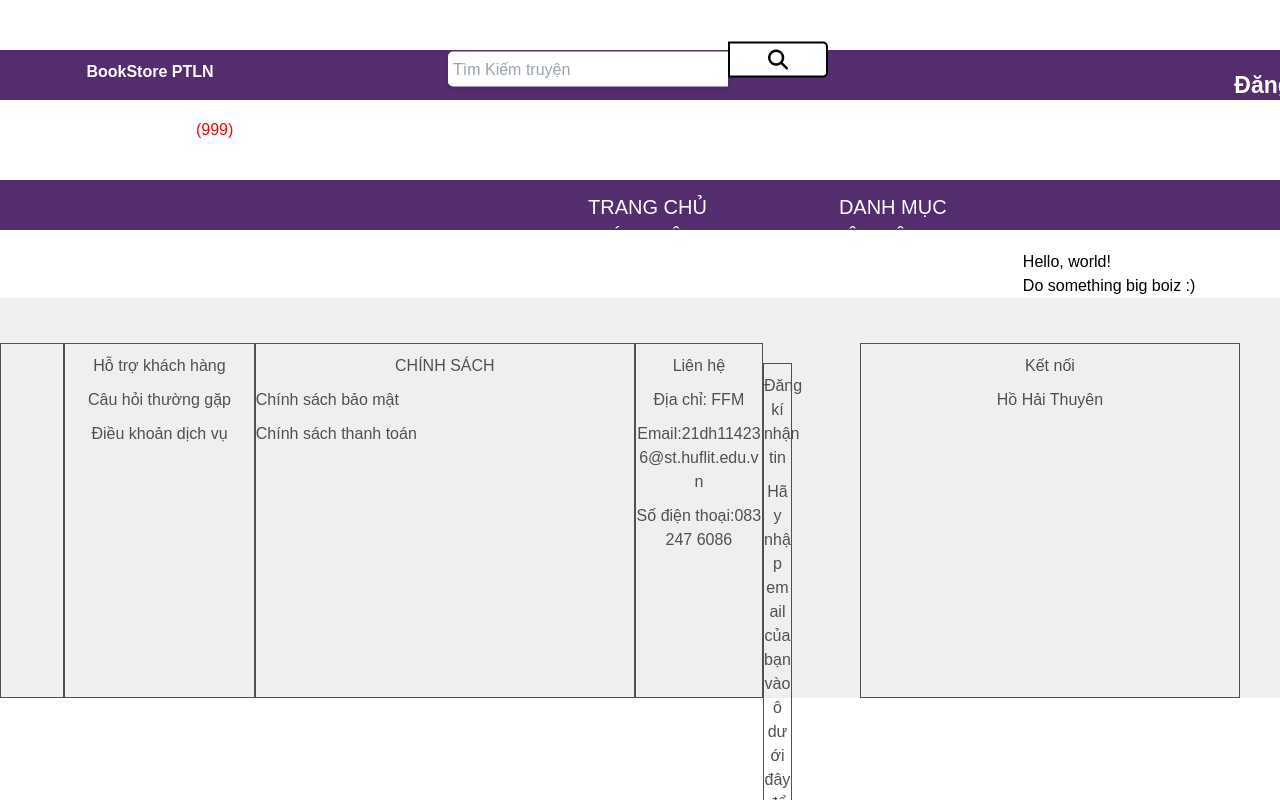
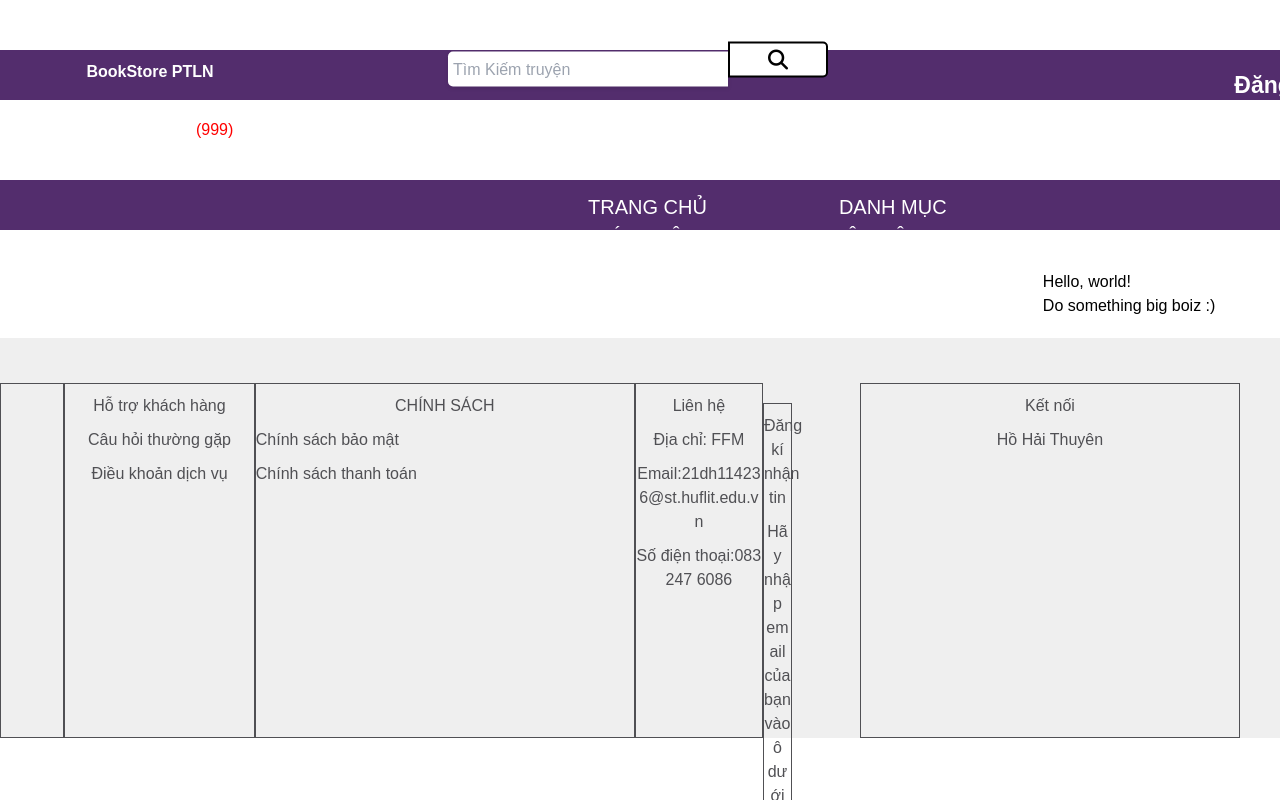
Before and after one commit to GS-755/ffm-fe, a React (Vite) app: page / in a window 1280 px wide. Shown: the top 800 px of the page. Built offline with nearby package versions, Linux system fonts and the light colour scheme; a web font is replaced by a local one.

Commit message:
Add margin for home component

```diff
--- a/src/component/Home.tsx
+++ b/src/component/Home.tsx
@@ -2,7 +2,7 @@ import { MainLayout } from "../layout/Layout"
 function Home() {
   return (
     <MainLayout>
-      <div>
+      <div className="container m-auto">
         <h1>Hello, world!</h1>
         <p>Do something big boiz :)</p>
       </div>
```
